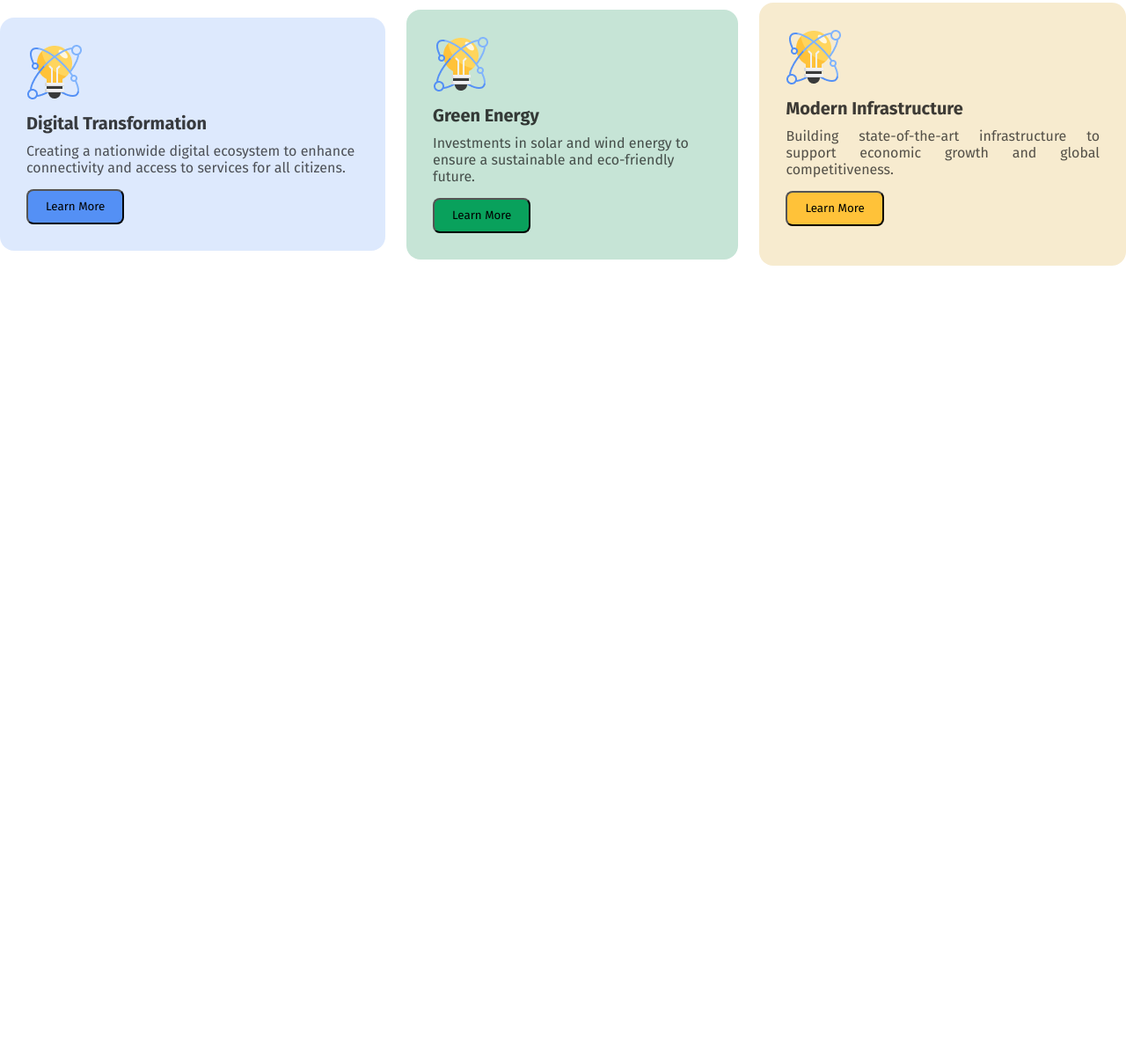
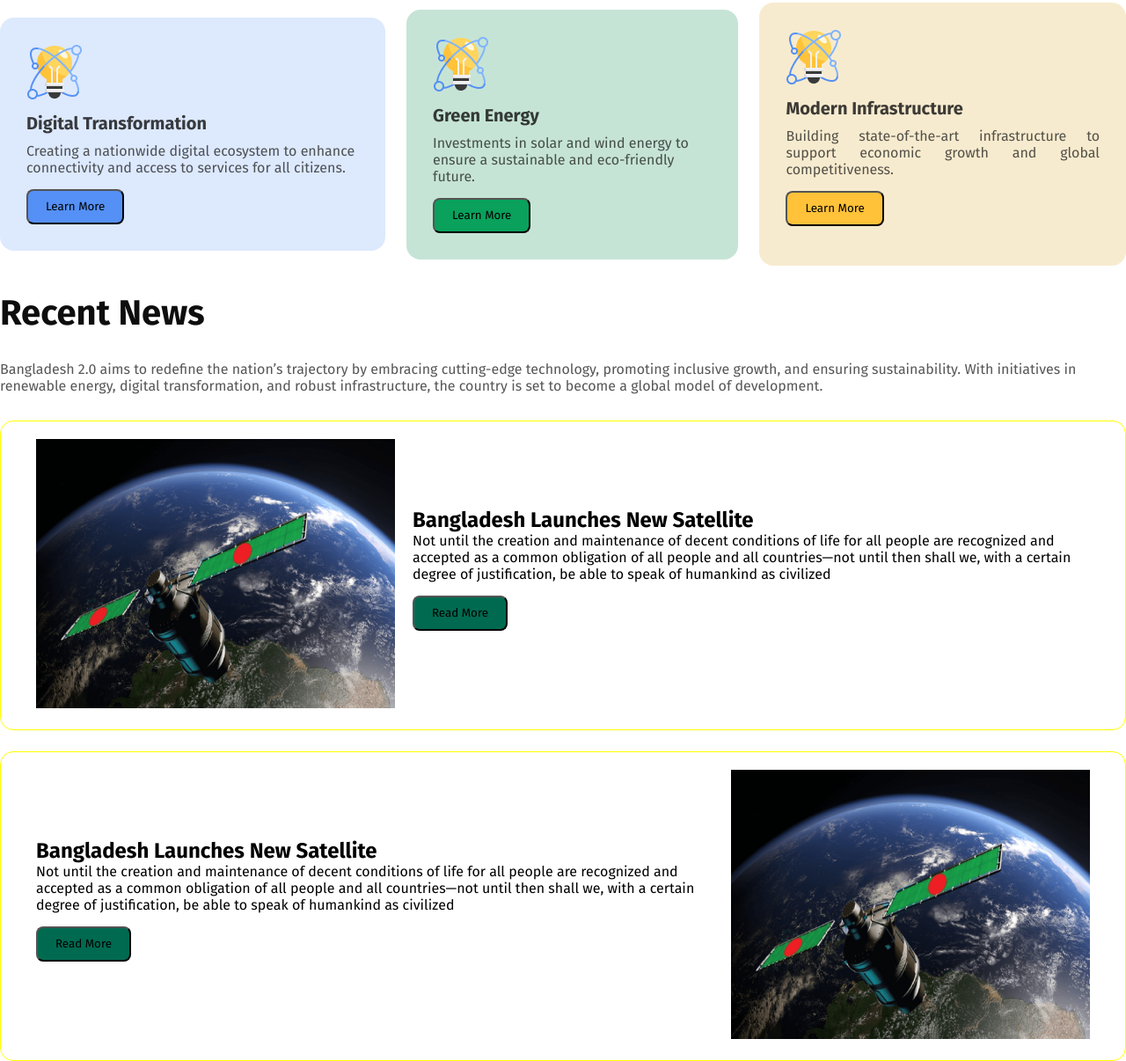
Before and after one commit to amirsayeed/Bangladesh-2.0, a plain HTML site: page index.html in a window 1280 px wide. Shown: the part 887-2093 px from the top of the page at 88% size. Before the commit the page ends 1189 px from the top, so only its background shows below. Drawn offline with Linux system fonts and the light colour scheme.

Commit message:
recent news section structure completed and image path problem solved

```diff
--- a/index.html
+++ b/index.html
@@ -19,7 +19,7 @@
             </div>
 
             <div class="banner-image">
-                <img src="/assets/hero.png" alt="">
+                <img src="./assets/hero.png" alt="">
             </div>
         </div>
 
@@ -37,7 +37,7 @@
                     infrastructure, the country is set to become a global model of development.</p>
                 <div class="vision-card-container">
                     <div class="vision-card1">
-                        <img src="/assets/card-icon.png" alt="">
+                        <img src="./assets/card-icon.png" alt="">
                         <h4 class="vision-name">Digital Transformation</h4>
                         <p class="vision-details">Creating a nationwide digital ecosystem to enhance connectivity
                             and access to services
@@ -47,18 +47,56 @@
                         <button class="learn1">Learn More</button>
                     </div>
                     <div class="vision-card2">
-                        <img src="/assets/card-icon.png" alt="">
+                        <img src="./assets/card-icon.png" alt="">
                         <h4 class="vision-name">Green Energy</h4>
                         <p class="vision-details">Investments in solar and wind energy to ensure a sustainable and
                             eco-friendly future.</p>
                         <button class="learn2">Learn More</button>
                     </div>
                     <div class="vision-card3">
-                        <img src="/assets/card-icon.png" alt="">
+                        <img src="./assets/card-icon.png" alt="">
                         <h4 class="vision-name">Modern Infrastructure</h4>
                         <p class="vision-details">Building state-of-the-art infrastructure to support economic
                             growth and global competitiveness.</p>
                         <button class="learn3">Learn More</button>
+                    </div>
+                </div>
+            </div>
+        </section>
+        <section>
+            <div class="news-container">
+                <h2 class="news-header">Recent News</h2>
+                <p class="news-text">Bangladesh 2.0 aims to redefine the nation’s trajectory by embracing cutting-edge
+                    technology, promoting inclusive
+                    growth, and ensuring sustainability. With initiatives in<br> renewable energy, digital
+                    transformation,
+                    and robust
+                    infrastructure, the country is set to become a global model of development.</p>
+                <div class="news-card-container">
+                    <div class="news-card">
+                        <div>
+                            <img src="./assets/satelite.png" alt="">
+                        </div>
+                        <div>
+                            <h2>Bangladesh Launches New Satellite</h2>
+                            <p>Not until the creation and maintenance of decent conditions of life for all people are
+                                recognized and accepted as a
+                                common obligation of all people and all countries—not until then shall we,
+                                with a certain degree of justification, be able to speak of humankind as civilized</p>
+                            <button class="read">Read More</button>
+                        </div>
+                    </div>
+                    <div class="news-card">
+
+                        <div>
+                            <h2>Bangladesh Launches New Satellite</h2>
+                            <p>Not until the creation and maintenance of decent conditions of life for all people are
+                                recognized and accepted as a
+                                common obligation of all people and all countries—not until then shall we,
+                                with a certain degree of justification, be able to speak of humankind as civilized</p>
+                            <button class="read">Read More</button>
+                        </div>
+                        <div><img src="./assets/satelite.png" alt=""></div>
                     </div>
                 </div>
             </div>
--- a/styles.css
+++ b/styles.css
@@ -45,19 +45,22 @@
     font-weight: 600;
 }
 
-.vision-container {
+.vision-container,
+.news-container {
     margin: 0 auto;
     max-width: 1280px;
 }
 
-.vision-header {
+.vision-header,
+.news-header {
     color: rgb(14, 14, 14);
     font-size: 40px;
     font-weight: 700;
     margin: 30px 0;
 }
 
-.vision-text {
+.vision-text,
+.news-text {
     color: rgba(14, 14, 14, 0.7);
     font-size: 16px;
     font-weight: 400;
@@ -128,3 +131,29 @@
     margin: 15px 0;
     padding: 10px 20px;
 }
+
+.news-card-container {
+    display: flex;
+    flex-direction: column;
+    justify-content: space-around;
+    align-items: center;
+    gap: 24px;
+    margin-top: 30px;
+}
+
+.news-card {
+    display: flex;
+    align-items: center;
+    justify-content: space-around;
+    gap: 20px;
+    border: 1px solid yellow;
+    border-radius: 15px;
+    padding: 20px 40px;
+}
+
+.read {
+    border-radius: 8px;
+    background: rgb(0, 106, 80);
+    margin: 15px 0;
+    padding: 10px 20px;
+}
```
